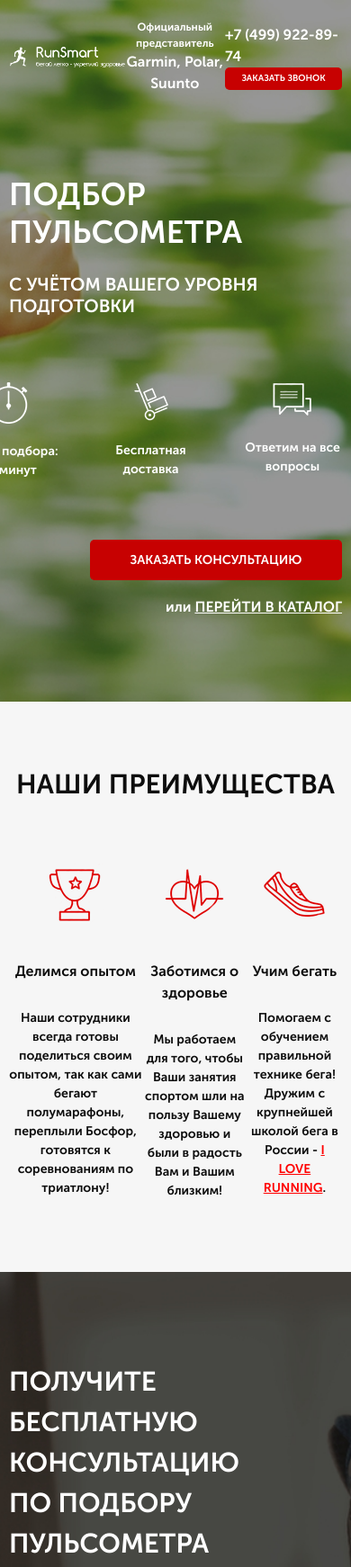
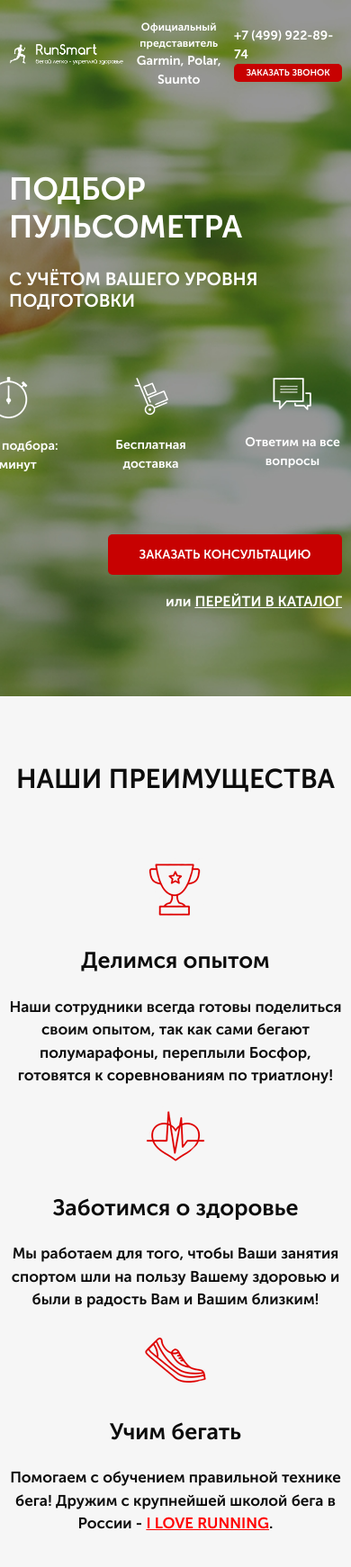
Before and after one commit to nsiletskaya/pulse, a website: page src/index.html in a window 390 px wide. Shown: the top 1742 px of the page at 90% size. Drawn offline with Linux system fonts and the light colour scheme.

Commit message:
media 991px for promo, advantages and consultation

```diff
--- a/src/sass/base/_media.sass
+++ b/src/sass/base/_media.sass
@@ -30,10 +30,6 @@
             font-size: 14px
     .advantages
         padding: 70px 10px 80px 10px
-        &__subtitle
-            font-size: 16px
-        &_descr
-            font-size: 13px
     .consultation
         padding: 100px 10px 90px 10px
     .title
@@ -43,3 +39,43 @@
         width: 280px
         input
             height: 45px
+
+@media ( max-width: 767px )
+    .header
+        &__logo
+            width: 180px
+        &__official
+            span
+                font-size: 14px
+        &__phone
+            font-size: 14px
+    .button
+        width: 120px
+        height: 20px
+        font-size: 10px
+        &_main
+            margin-top: 67px
+            width: 260px
+            height: 45px
+            font-size: 14px
+        &_submit
+            width: 100%
+            height: 50px
+            font-size: 14px
+    .feed-form
+        width: 260px
+        input
+            height: 45px
+    .advantages
+        &__wrapper
+            flex-direction: column
+            align-items: center
+        &__item
+            max-width: 100%
+            margin-bottom: 20px
+        &__subtitle
+            margin-top: 25px
+            font-size: 25px
+        &__descr
+            margin-top: 20px
+            font-size: 17px
```
Also changed, not shown: src/css/style.min.css.
